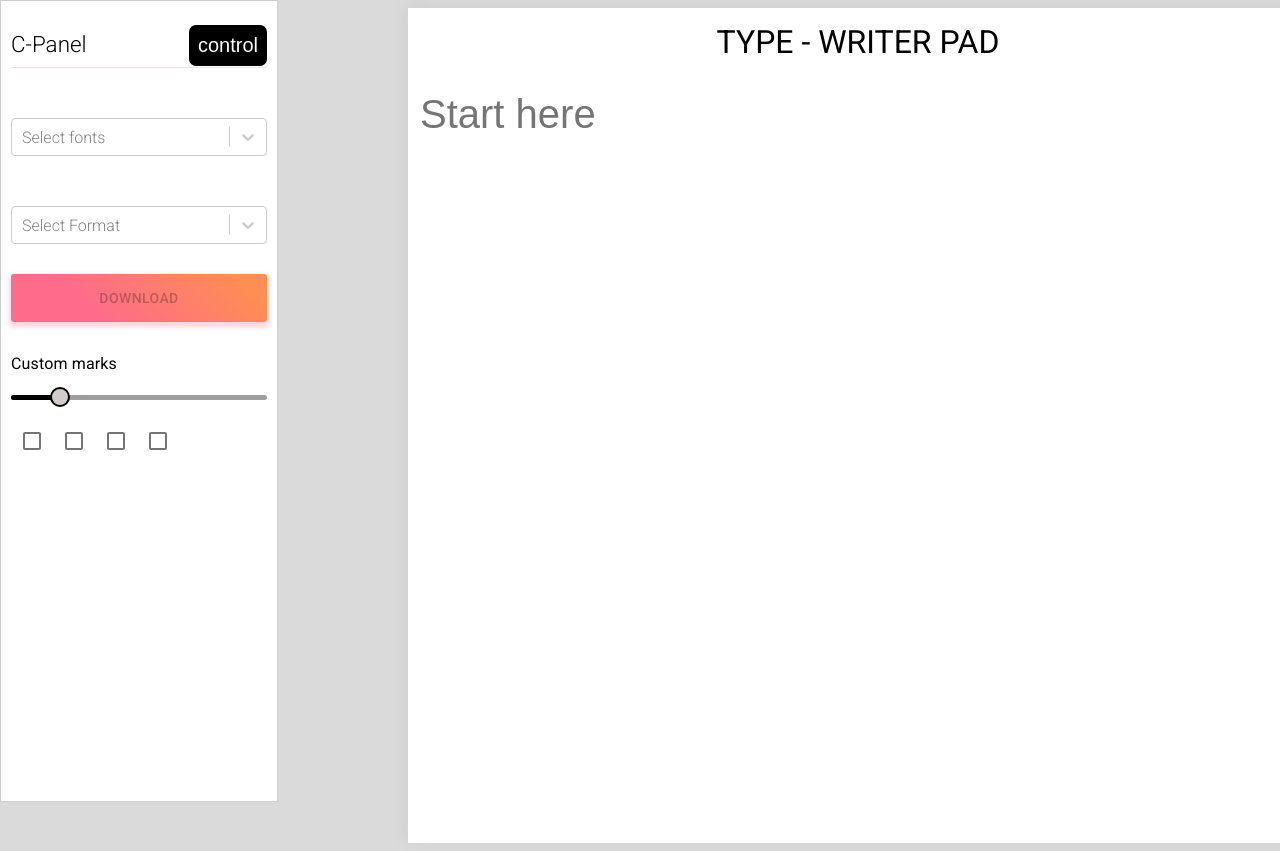
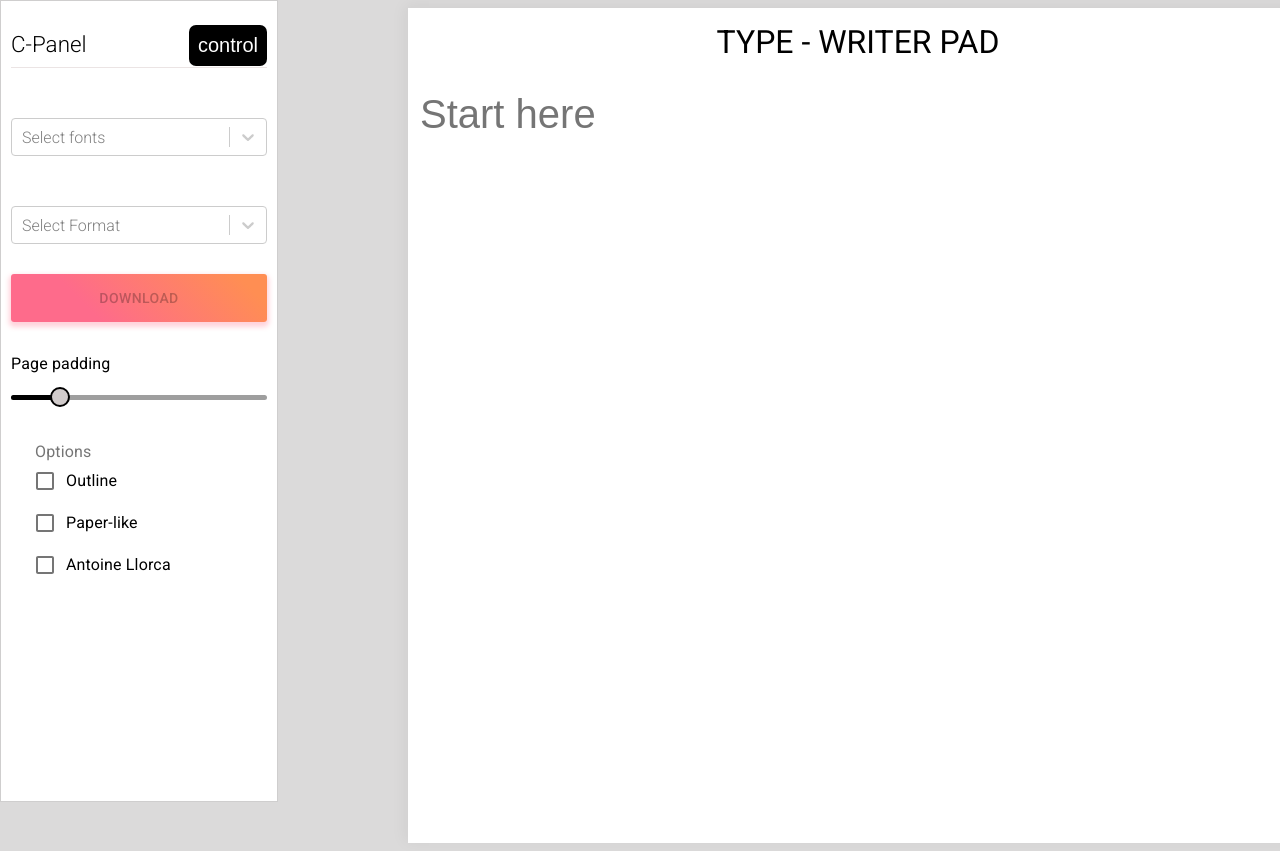
Before and after one commit to Abusayid693/Type-writer, a React (Create React App) app in the folder App/: page / in a window 1280 px wide. Shown: the top 851 px of the page. Built offline with nearby package versions, Linux system fonts and the light colour scheme.

Commit message:
Options added for side-bar

```diff
--- a/App/src/components/App.js
+++ b/App/src/components/App.js
@@ -5,7 +5,6 @@ class App extends React.Component {
   render() {
     return (
       <div className="Whole" id="content-22">
-      <div class="ruller"></div>
         <Typewriter />
       </div>
     );
--- a/App/src/components/General/imports.jsx
+++ b/App/src/components/General/imports.jsx
@@ -3,8 +3,8 @@ import "./styles/fonts.css";
 import Select from "react-select";
 import DownloadPDF from "../Downloading-formats/Download.jsx";
 import { Link } from "react-router-dom";
-import {PageSizer} from "../Page-padding/pagePadding.jsx"
-import Checkboxes from "../check-boxes/check-boxes"
+import {PageSizer} from "../sub-components/Page-padding/pagePadding.jsx"
+import Checkboxes from "../sub-components/check-boxes/check-boxes"
 
 const options = [
   { value: "Montserrat, sans-serif", label: "Montserrat" },
--- a/App/src/components/Page-padding/imageResizer.css
+++ /dev/null
@@ -1,5 +0,0 @@
-.slider{
-    width: 100%;
-    color: #000;
-    /* background-color: black; */
-}
--- a/App/src/components/check-boxes/check-boxes.jsx
+++ /dev/null
@@ -1,46 +0,0 @@
-import React from 'react';
-import Checkbox from '@material-ui/core/Checkbox';
-
-export default function Checkboxes() {
-    const [state, setState] = React.useState({
-        checkedA: false,
-        checkedB: false,
-        checkedC: false,
-        checkedD: false
-      });
-
-  const handleChange = (event) => {
-    setState({ ...state, [event.target.name]: event.target.checked });
-    alert(event.target.name)
-    document.querySelector(".ruller").style.borderBottom= "1.7px solid rgb(0, 0, 0)"
-  };
-
-  return (
-    <div>
-      <Checkbox
-        checked={state.checkedA}
-        onChange={handleChange}
-        inputProps={{ 'aria-label': 'primary checkbox' }}
-        name="checkedA"
-      />
-        <Checkbox
-        checked={state.checkedB}
-        onChange={handleChange}
-        inputProps={{ 'aria-label': 'primary checkbox' }}
-        name="checkedB"
-      />
-        <Checkbox
-        checked={state.checkedC}
-        onChange={handleChange}
-        inputProps={{ 'aria-label': 'primary checkbox' }}
-        name="checkedC"
-      />
-        <Checkbox
-        checked={state.checkedD}
-        onChange={handleChange}
-        inputProps={{ 'aria-label': 'primary checkbox' }}
-        name="checkedD"
-      />
-    </div>
-  );
-}
--- a/App/src/components/index.css
+++ b/App/src/components/index.css
@@ -56,14 +56,14 @@ canvas {
 .Whole {
   background-color: white;
   overflow: scroll;
-  /* position: fixed; */
   position: relative;
   height: 50rem;
   width: 55rem;
   padding: 5px 10px 30px 10px;
-  box-shadow: -2px -2px 15px 1px rgba(0, 0, 0, 0.05);
+  box-shadow: -2px -2px 15px 1px #0000000d;
   cursor: url("./Assets/Vector.svg"), auto;
 }
+
 p,
 h1,
 h2,
@@ -72,22 +72,11 @@ h4,
 li {
   cursor: url("./Assets/Group.svg"), auto;
 }
-.ruller{
-  width: 100%;
+.outline{
+  outline: solid;
+  outline-offset:-10px;
+  outline-width:1px;
 }
-.left{
-  transform: rotate(90deg);
-  position: absolute;
-  bottom: 0;
-  left: -47%;
-
+.paper-like{
+  background-image: url("./Assets/paper-like.jpeg");
 }
-.ruller {
-  /* border-bottom: 1.7px solid rgb(0, 0, 0); */
-  width: 98%;
-  position: absolute;
-  left: 1%;
-  margin-left: -3px;
-  top: 1%;
-  bottom: 1%;
-}
--- a/App/src/components/Page-padding/pagePadding.jsx
+++ b/App/src/components/sub-components/Page-padding/pagePadding.jsx
@@ -1,8 +1,7 @@
 import React from "react";
 import Typography from "@material-ui/core/Typography";
 import Slider from "@material-ui/core/Slider";
-import { withStyles, makeStyles }  from "@material-ui/core/styles";
-import "./imageResizer.css";
+import { withStyles}  from "@material-ui/core/styles";
 
 
 const PrettoSlider = withStyles({
@@ -47,7 +46,7 @@ function PageSizer() {
   return (
     <div className="slider">
       <Typography id="discrete-slider-custom" gutterBottom>
-        Custom marks
+        Page padding
       </Typography>
       <PrettoSlider
         valueLabelDisplay="auto"
--- /dev/null
+++ b/App/src/components/sub-components/check-boxes/check-boxes.jsx
@@ -0,0 +1,77 @@
+import React from "react";
+import { makeStyles } from "@material-ui/core/styles";
+import FormLabel from "@material-ui/core/FormLabel";
+import FormControl from "@material-ui/core/FormControl";
+import FormGroup from "@material-ui/core/FormGroup";
+import FormControlLabel from "@material-ui/core/FormControlLabel";
+import Checkbox from "@material-ui/core/Checkbox";
+
+const useStyles = makeStyles((theme) => ({
+  root: {
+    display: "flex",
+  },
+  formControl: {
+    margin: theme.spacing(3),
+  },
+}));
+
+export default function Checkboxes() {
+  const classes = useStyles();
+  const [state, setState] = React.useState({
+    outline: false,
+    paper: false,
+    antoine: false,
+  });
+
+  const handleChange = (event) => {
+    setState({ ...state, [event.target.name]: event.target.checked });
+    const target = event.target.name;
+    switch (target) {
+      case "outline":
+        document.querySelector(".Whole").classList.toggle("outline");
+        break;
+      case "paper":
+        document.querySelector(".Whole").classList.toggle("paper-like");
+        break;
+    }
+  };
+
+  const { gilad, jason, antoine } = state;
+  const error = [gilad, jason, antoine].filter((v) => v).length !== 2;
+
+  return (
+    <div className={classes.root}>
+      <FormControl component="fieldset" className={classes.formControl}>
+        <FormLabel component="legend">Options</FormLabel>
+        <FormGroup>
+          <FormControlLabel
+            control={
+              <Checkbox
+                checked={gilad}
+                onChange={handleChange}
+                name="outline"
+              />
+            }
+            label="Outline"
+          />
+          <FormControlLabel
+            control={
+              <Checkbox checked={jason} onChange={handleChange} name="paper" />
+            }
+            label="Paper-like"
+          />
+          <FormControlLabel
+            control={
+              <Checkbox
+                checked={antoine}
+                onChange={handleChange}
+                name="antoine"
+              />
+            }
+            label="Antoine Llorca"
+          />
+        </FormGroup>
+      </FormControl>
+    </div>
+  );
+}
```
Also changed, not shown: App/src/components/Assets/paper-like.jpeg (added), App/src/components/Assets/ppr.jpeg (added).
